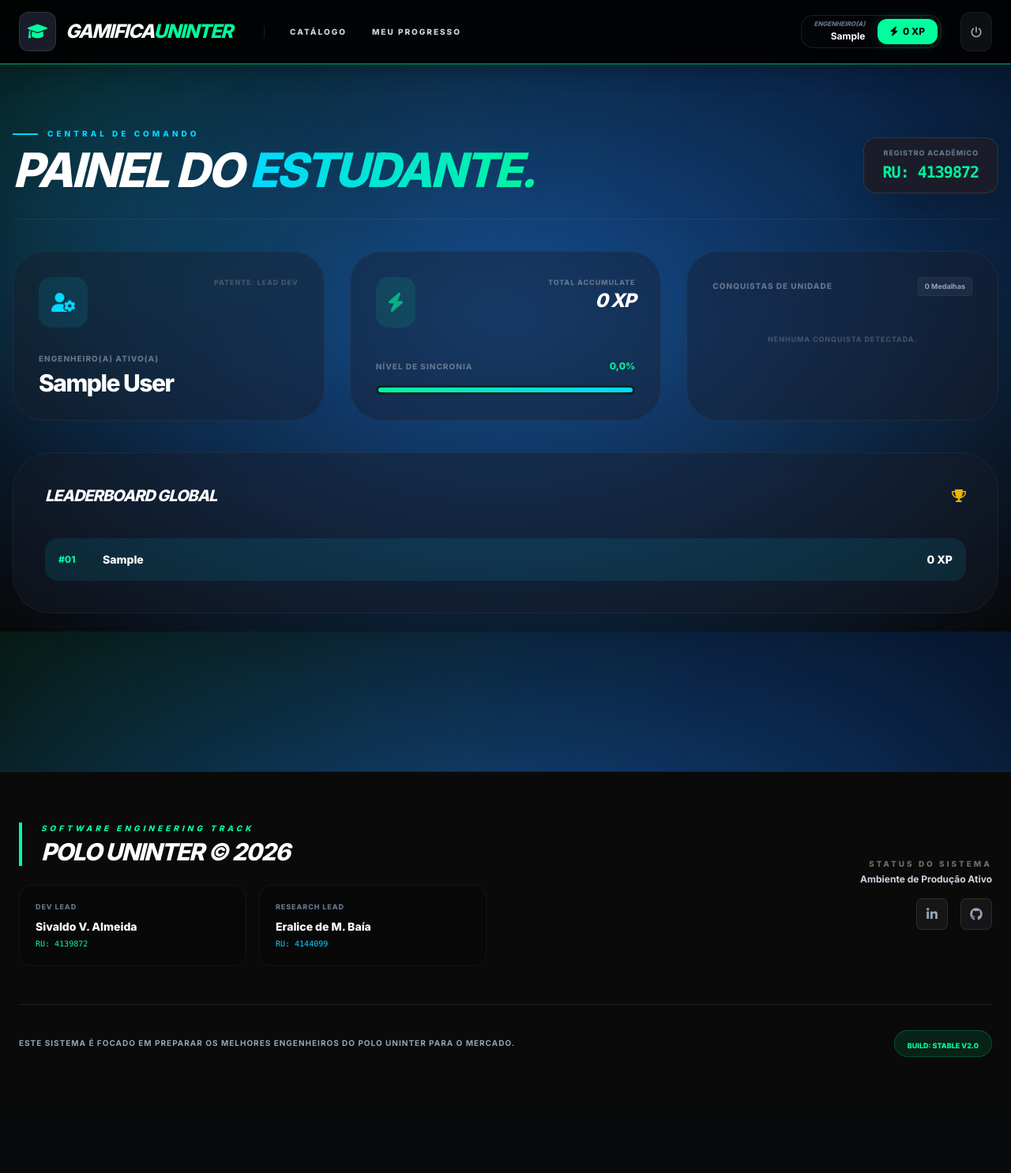
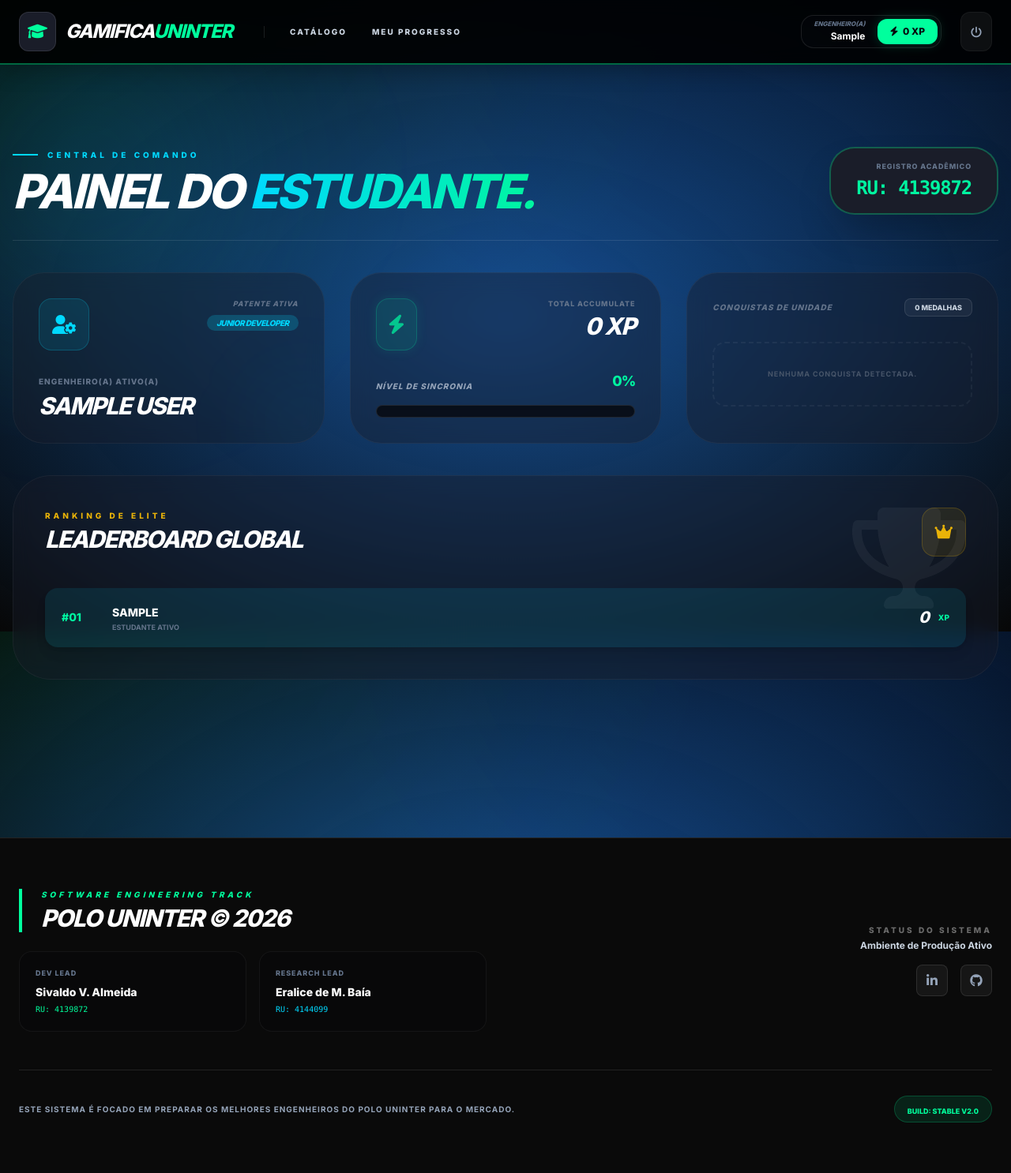
Before and after one commit to EngSivaldo/tcc-uninter-gamificacao-django, a Django app: page /accounts/dashboard/ in a window 1280 px wide. Shown: the whole page at 79% size. Before the commit the page ends 1339 px from the top, so only its background shows below. Run offline with Django 5.2, Linux system fonts and the light colour scheme; the visitor is signed in with stand-in values (Sample User, id 1); data comes from the database, SQL or seed files in the repository; data that the repository does not hold is empty; some libraries are stand-ins or nearby versions.

Commit message:
fix: corrige rotas do dashboard e ajusta lógica de progresso do aluno

```diff
--- a/apps/accounts/urls.py
+++ b/apps/accounts/urls.py
@@ -5,13 +5,14 @@
 app_name = 'accounts'
 
 urlpatterns = [
-    # Área Administrativa do Aluno
-    path('dashboard/', views.DashboardView.as_view(), name='dashboard'),
+    #Área do Estudante (Página Principal após o login)
+    # AJUSTADO: Removido o .as_view() e a linha duplicada
+    path('dashboard/', views.dashboard, name='dashboard'),
 
     # Fluxo de Autenticação (Django Auth System)
     path('login/', auth_views.LoginView.as_view(template_name='accounts/login.html'), name='login'),
     path('logout/', auth_views.LogoutView.as_view(), name='logout'),
 
-    # Fluxo de Novos Alunos (Conversão)
+    # Fluxo de Novos Alunos (Cadastro/Registro)
     path('register/', views.register, name='register'),
 ]
--- a/apps/accounts/views.py
+++ b/apps/accounts/views.py
@@ -1,72 +1,91 @@
-from django.views.generic import TemplateView
-from django.contrib.auth.mixins import LoginRequiredMixin
-from django.db.models import Sum
-from apps.gamification.models import UserMedal
-from .models import User
-# Importe o modelo
-from django.contrib.auth import login # Importante para logar o aluno na hora
-from django.contrib.auth import get_user_model
-# Arquivo: apps/accounts/views.py
 from django.shortcuts import render, redirect
-from django.contrib.auth.forms import UserCreationForm
+from django.contrib.auth import login, get_user_model
 from django.contrib import messages
 from django import forms
 from django.contrib.auth.forms import UserCreationForm
-from .models import User # Certifique-se que seu modelo User tem o campo 'ru'
+from django.contrib.auth.decorators import login_required
+from django.db.models import Sum
+from django.db.models.functions import Coalesce
 
-class DashboardView(LoginRequiredMixin, TemplateView):
-    template_name = 'accounts/dashboard.html'
+# Importação dos modelos de gamificação
+from apps.gamification.models import UserMedal, Trail, UserProgress
 
-    def get_context_data(self, **kwargs):
-        context = super().get_context_data(**kwargs)
+User = get_user_model()
 
-        # 1. Soma Real de Pontos do Banco (XP Total)
-        total = self.request.user.transactions.aggregate(total=Sum('quantity'))['total'] or 0
-
-        # 2. Lógica de Nível (Meta de 1000 XP para este exemplo)
-        goal = 1000
-        progress_percentage = (total / goal) * 100 if total < goal else 100
-
-        # 3. Busca de Medalhas Conquistadas (Novidade da Sprint 4)
-        # Buscamos as medalhas vinculadas ao usuário logado
-        conquistas = UserMedal.objects.filter(user=self.request.user).order_by('-earned_at')
-
-        # LÓGICA DO RANKING (Sprint 5)
-          # Busca os usuários, soma suas transações e ordena pelo     total de pontos
-        ranking = User.objects.annotate(
-            total_xp=Sum('transactions__quantity')
-        ).order_by('-total_xp')[:5] # Pega apenas os 5 melhores
-
-
-        # Envia tudo para o HTML
-        context['total_points'] = total
-        context['progress'] = progress_percentage
-        context['conquistas'] = conquistas
-        context['ranking'] = ranking
-
-        return context
-
-# 1. Criamos um formulário que inclui o campo RU
+# --- 1. FORMULÁRIO DE REGISTRO COM RU ---
 class StudentRegistrationForm(UserCreationForm):
-    ru = forms.CharField(label='Registro Acadêmico (RU)', max_length=20,
-                         widget=forms.TextInput(attrs={'class': 'w-full bg-dark-900/50 border border-white/10 rounded-2xl px-12 py-4 text-white outline-none'}))
+    ru = forms.CharField(
+        label='Registro Acadêmico (RU)',
+        max_length=20,
+        widget=forms.TextInput(attrs={
+            'class': 'w-full bg-dark-900/50 border border-white/10 rounded-2xl px-12 py-4 text-white outline-none focus:border-neon/50 transition-all',
+            'placeholder': 'Digite seu RU'
+        })
+    )
 
     class Meta(UserCreationForm.Meta):
         model = User
         fields = UserCreationForm.Meta.fields + ('ru',)
 
-# 2. Atualizamos a view para usar este novo formulário
+# --- 2. VIEW DE REGISTRO ---
 def register(request):
     if request.method == 'POST':
         form = StudentRegistrationForm(request.POST)
         if form.is_valid():
             user = form.save()
-            # LOGAR AUTOMATICAMENTE: O aluno já entra logado para pagar
             login(request, user)
-            messages.success(request, 'Conta criada com sucesso! Selecione sua forma de pagamento.')
-            # REDIRECIONAMENTO: Agora vai para o checkout que criaremos abaixo
+            messages.success(request, f'Bem-vindo(a), {user.username}!')
             return redirect('gamification:checkout')
     else:
         form = StudentRegistrationForm()
+    return render(request, 'accounts/register.html', {'form': form})
 
-    return render(request, 'accounts/register.html', {'form': form})
+@login_required
+def dashboard(request):
+    user = request.user
+
+    # 1. Busca capítulos concluídos (UserProgress armazena o que o aluno já fez)
+    # Corrigido: select_related('chapter') pois o modelo liga User ao Chapter
+    completed_chapters = UserProgress.objects.filter(user=user).select_related('chapter__trail')
+
+    # 2. Leaderboard Global (Top 5)
+    # Mantendo a lógica de soma das transações para o ranking real
+    ranking = User.objects.annotate(
+        total_xp_calc=Coalesce(Sum('transactions__quantity'), 0)
+    ).order_by('-total_xp_calc')[:5]
+
+    # 3. Estatísticas de Trilhas
+    trails = Trail.objects.all()
+    total_trails_count = trails.count()
+
+    # Lógica para contar quantas Trilhas estão 100% completas
+    completed_trails_count = 0
+    for trail in trails:
+        total_chapters_in_trail = trail.chapters.count()
+        # Conta quantos capítulos desta trilha o usuário já concluiu
+        done_in_trail = completed_chapters.filter(chapter__trail=trail).count()
+
+        if total_chapters_in_trail > 0 and done_in_trail == total_chapters_in_trail:
+            completed_trails_count += 1
+
+    # 4. Cálculo de Sincronia Global (Progresso Total no Sistema)
+    total_chapters_system = sum([t.chapters.count() for t in trails])
+    if total_chapters_system > 0:
+        sincronia_global = (completed_chapters.count() / total_chapters_system) * 100
+    else:
+        sincronia_global = 0
+
+    # 5. Conquistas (Medalhas)
+    conquistas = UserMedal.objects.filter(user=user).select_related('medal').order_by('-earned_at')
+
+    context = {
+        'user': user,
+        'ranking': ranking,
+        'conquistas': conquistas,
+        'total_points': user.xp,      # Saldo atual do modelo User
+        'progress': sincronia_global, # Percentual para a barra de cores
+        'total_trails': total_trails_count,
+        'completed_trails': completed_trails_count,
+    }
+
+    return render(request, 'accounts/dashboard.html', context)
--- a/templates/accounts/dashboard.html
+++ b/templates/accounts/dashboard.html
@@ -1,11 +1,11 @@
 {% extends 'base.html' %}
 
 {% block content %}
-<div x-data="{ open: false, selectedMedal: {} }" class="space-y-10 animate-fadeIn relative pb-20">
+<div x-data="{ open: false, selectedMedal: {} }" class="max-w-7xl mx-auto space-y-10 animate-fadeIn relative pb-20 pt-6">
 
     <div class="absolute -top-24 -left-24 w-96 h-96 bg-accent/10 blur-[120px] rounded-full pointer-events-none"></div>
 
-    <header class="relative z-10 flex flex-col md:flex-row justify-between items-start md:items-end gap-6 border-b border-white/5 pb-8">
+    <header class="relative z-10 flex flex-col md:flex-row justify-between items-start md:items-end gap-6 border-b border-white/10 pb-8">
         <div class="space-y-2">
             <div class="flex items-center gap-3">
                 <span class="h-[2px] w-8 bg-accent"></span>
@@ -16,45 +16,52 @@
             </h1>
         </div>
 
-        <div class="bg-dark-800 border border-white/10 px-6 py-3 rounded-2xl flex flex-col items-end shadow-2xl">
-            <span class="text-[9px] font-black text-slate-500 uppercase tracking-widest mb-1">Registro Acadêmico</span>
-            <span class="text-xl font-mono font-black text-neon tracking-tighter">RU: {{ user.ru|default:"4139872" }}</span>
+        <div class="bg-dark-800 border-2 border-neon/30 px-8 py-4 rounded-[2rem] flex flex-col items-end shadow-2xl relative overflow-hidden group">
+            <div class="absolute inset-0 bg-neon/5 translate-y-full group-hover:translate-y-0 transition-transform"></div>
+            <span class="relative z-10 text-[9px] font-black text-slate-500 uppercase tracking-widest mb-1">Registro Acadêmico</span>
+            <span class="relative z-10 text-2xl font-mono font-black text-neon tracking-tighter">RU: {{ user.ru|default:"4139872" }}</span>
         </div>
     </header>
 
     <div class="grid grid-cols-1 lg:grid-cols-3 gap-8">
 
-        <div class="bg-dark-800/40 backdrop-blur-md border border-white/5 rounded-[2.5rem] p-8 flex flex-col justify-between hover:border-accent/30 transition-all group">
-            <div class="flex justify-between items-start mb-8">
-                <div class="p-4 bg-accent/10 rounded-2xl text-accent">
+        <div class="bg-dark-800/40 backdrop-blur-md border border-white/5 rounded-[2.5rem] p-8 flex flex-col justify-between hover:border-accent/30 transition-all group relative overflow-hidden">
+            <div class="flex justify-between items-start mb-8 relative z-10">
+                <div class="p-4 bg-accent/10 rounded-2xl text-accent border border-accent/20">
                     <i class="fas fa-user-gear text-2xl"></i>
                 </div>
-                <span class="text-[9px] font-black text-slate-600 uppercase tracking-widest">Patente: Lead Dev</span>
+                <div class="text-right">
+                    <span class="text-[9px] font-black text-slate-500 uppercase tracking-widest block mb-1 italic">Patente Ativa</span>
+                    <span class="bg-accent/20 text-accent px-3 py-1 rounded-full text-[10px] font-black uppercase italic tracking-tighter">
+                        {{ user.get_rank|default:"Lead Dev" }}
+                    </span>
+                </div>
             </div>
-            <div>
+            <div class="relative z-10">
                 <h3 class="text-[10px] font-black text-slate-500 uppercase tracking-widest mb-2">Engenheiro(a) Ativo(a)</h3>
-                <p class="text-3xl font-black text-white tracking-tighter leading-none group-hover:text-accent transition-colors">
+                <p class="text-3xl font-black text-white tracking-tighter leading-none group-hover:text-accent transition-colors italic uppercase">
                     {{ user.get_full_name|title|default:user.username|title }}
                 </p>
             </div>
+            <div class="absolute -right-10 -bottom-10 w-32 h-32 bg-accent/5 blur-[50px] rounded-full"></div>
         </div>
 
-        <div class="bg-dark-800/40 backdrop-blur-md border border-white/5 rounded-[2.5rem] p-8 flex flex-col justify-between hover:border-neon/30 transition-all">
+        <div class="bg-dark-800/40 backdrop-blur-md border border-white/5 rounded-[2.5rem] p-8 flex flex-col justify-between hover:border-neon/30 transition-all group">
             <div class="flex justify-between items-start mb-6">
-                <div class="p-4 bg-neon/10 rounded-2xl text-neon">
+                <div class="p-4 bg-neon/10 rounded-2xl text-neon border border-neon/20 shadow-[0_0_15px_rgba(0,245,160,0.1)]">
                     <i class="fas fa-bolt text-2xl animate-pulse"></i>
                 </div>
                 <div class="text-right">
-                    <span class="text-[9px] font-black text-slate-500 uppercase tracking-widest block">Total Accumulate</span>
-                    <span class="text-2xl font-black text-white italic tracking-tighter">{{ total_points }} XP</span>
+                    <span class="text-[9px] font-black text-slate-500 uppercase tracking-widest block mb-1">Total Accumulate</span>
+                    <span class="text-3xl font-black text-white italic tracking-tighter">{{ total_points }} XP</span>
                 </div>
             </div>
             <div class="space-y-4">
                 <div class="flex justify-between items-end">
-                    <span class="text-[10px] font-black text-slate-500 uppercase tracking-widest">Nível de Sincronia</span>
-                    <span class="text-xs font-black text-neon">{{ progress }}%</span>
+                    <span class="text-[10px] font-black text-slate-400 uppercase tracking-widest italic">Nível de Sincronia</span>
+                    <span class="text-lg font-black text-neon tracking-tighter">{{ progress }}%</span>
                 </div>
-                <div class="h-3 w-full bg-dark-900 rounded-full overflow-hidden p-0.5 border border-white/5">
+                <div class="h-4 w-full bg-dark-950/80 rounded-full overflow-hidden p-1 border border-white/10 shadow-inner">
                     <div class="h-full bg-gradient-to-r from-neon to-accent rounded-full shadow-[0_0_15px_rgba(0,245,160,0.5)] transition-all duration-1000"
                          style="width: {{ progress }}%"></div>
                 </div>
@@ -63,8 +70,8 @@
 
         <div class="bg-dark-800/40 backdrop-blur-md border border-white/5 rounded-[2.5rem] p-8">
             <div class="flex justify-between items-center mb-8">
-                <h3 class="text-[10px] font-black text-slate-500 uppercase tracking-widest">Conquistas de Unidade</h3>
-                <span class="px-2 py-1 bg-white/5 rounded text-[9px] font-bold text-slate-400 border border-white/5">
+                <h3 class="text-[10px] font-black text-slate-500 uppercase tracking-widest italic">Conquistas de Unidade</h3>
+                <span class="px-3 py-1 bg-white/5 rounded-lg text-[9px] font-black text-slate-300 border border-white/10 uppercase">
                     {{ conquistas|length }} Medalhas
                 </span>
             </div>
@@ -77,13 +84,13 @@
                                 date: '{{ conquista.earned_at|date:'d/m/Y' }}',
                                 icon: '{% if conquista.medal.icon %}{{ conquista.medal.icon.url }}{% endif %}'
                              }"
-                             class="medal-slot group relative aspect-square rounded-2xl bg-dark-900 border border-white/10 flex items-center justify-center p-2 transition-all hover:border-neon/50 hover:bg-dark-700">
+                             class="medal-slot group relative aspect-square rounded-2xl bg-dark-950/50 border border-white/10 flex items-center justify-center p-2 transition-all hover:border-neon/50 hover:bg-dark-700 shadow-lg">
 
                         <div class="absolute inset-0 bg-neon/5 opacity-0 group-hover:opacity-100 transition-opacity rounded-2xl"></div>
 
                         {% if conquista.medal.icon %}
                             <img src="{{ conquista.medal.icon.url }}" alt="{{ conquista.medal.name }}"
-                                 class="w-10 h-10 md:w-12 md:h-12 object-contain z-10 filter drop-shadow-[0_0_8px_rgba(255,255,255,0.2)] group-hover:drop-shadow-[0_0_12px_rgba(0,245,160,0.5)] group-hover:scale-110 transition-all duration-300">
+                                 class="w-10 h-10 md:w-12 md:h-12 object-contain z-10 drop-shadow-[0_0_8px_rgba(255,255,255,0.2)] group-hover:drop-shadow-[0_0_15px_rgba(0,245,160,0.5)] group-hover:scale-110 transition-all duration-300">
                         {% else %}
                             <i class="fas fa-award text-2xl text-slate-700 group-hover:text-neon transition-colors z-10"></i>
                         {% endif %}
@@ -93,7 +100,7 @@
                         </div>
                     </button>
                 {% empty %}
-                    <div class="col-span-4 py-4 text-center">
+                    <div class="col-span-4 py-8 text-center border-2 border-dashed border-white/5 rounded-2xl">
                         <p class="text-[9px] font-bold text-slate-600 uppercase tracking-widest">Nenhuma conquista detectada.</p>
                     </div>
                 {% endfor %}
@@ -101,20 +108,38 @@
         </div>
     </div>
 
-    <div class="bg-dark-800/40 backdrop-blur-md border border-white/5 rounded-[3rem] p-10">
-        <div class="flex items-center justify-between mb-10">
-            <h3 class="text-xl font-black text-white italic uppercase tracking-tighter">Leaderboard Global</h3>
-            <i class="fas fa-trophy text-yellow-500"></i>
+    <div class="bg-dark-800/40 backdrop-blur-md border border-white/5 rounded-[3rem] p-10 relative overflow-hidden">
+        <div class="absolute top-0 right-0 p-10 opacity-5">
+            <i class="fas fa-trophy text-9xl text-white"></i>
         </div>
-        <div class="space-y-3">
+
+        <div class="flex items-center justify-between mb-10 relative z-10">
+            <div class="space-y-1">
+                <p class="text-yellow-500 text-[10px] font-black uppercase tracking-[0.4em]">Ranking de Elite</p>
+                <h3 class="text-3xl font-black text-white italic uppercase tracking-tighter">Leaderboard Global</h3>
+            </div>
+            <div class="p-4 bg-yellow-500/10 rounded-2xl text-yellow-500 border border-yellow-500/20">
+                <i class="fas fa-crown text-xl"></i>
+            </div>
+        </div>
+
+        <div class="space-y-3 relative z-10">
             {% for estudante in ranking %}
-            <div class="flex items-center justify-between p-4 rounded-2xl transition-all border border-transparent
-                        {% if estudante == user %}bg-accent/10 border-accent/20{% else %}hover:bg-white/[0.02]{% endif %}">
+            <div class="flex items-center justify-between p-5 rounded-2xl transition-all border border-transparent
+                        {% if estudante == user %}bg-accent/10 border-accent/30 shadow-lg{% else %}hover:bg-white/[0.03]{% endif %}">
                 <div class="flex items-center gap-6">
-                    <span class="w-8 font-black text-xs {% if forloop.counter <= 3 %}text-neon{% else %}text-slate-700{% endif %}">#0{{ forloop.counter }}</span>
-                    <span class="text-sm font-black text-white">{{ estudante.username|title }}</span>
+                    <span class="w-10 font-black text-sm {% if forloop.counter <= 3 %}text-neon{% else %}text-slate-600{% endif %}">
+                        #0{{ forloop.counter }}
+                    </span>
+                    <div class="flex flex-col leading-none">
+                        <span class="text-sm font-black text-white uppercase">{{ estudante.username|title }}</span>
+                        <span class="text-[9px] font-bold text-slate-500 mt-1">ESTUDANTE ATIVO</span>
+                    </div>
                 </div>
-                <span class="text-sm font-black text-white">{{ estudante.total_xp|default:0 }} XP</span>
+                <div class="flex items-center gap-3">
+                    <span class="text-xl font-black text-white italic tracking-tighter">{{ estudante.total_xp|default:0 }}</span>
+                    <span class="text-[10px] font-black text-neon uppercase">XP</span>
+                </div>
             </div>
             {% endfor %}
         </div>
@@ -122,15 +147,15 @@
 
     <div x-show="open"
          x-transition:enter="transition ease-out duration-300"
-         x-transition:enter-start="opacity-0 translate-y-8"
-         x-transition:enter-end="opacity-100 translate-y-0"
+         x-transition:enter-start="opacity-0 translate-y-8 scale-95"
+         x-transition:enter-end="opacity-100 translate-y-0 scale-100"
          class="fixed inset-0 z-[150] flex items-center justify-center p-6 bg-dark-950/90 backdrop-blur-xl"
          style="display: none;">
 
         <div @click.away="open = false"
-             class="bg-dark-800 border border-white/10 rounded-[3rem] shadow-[0_0_100px_rgba(0,0,0,0.8)] max-w-sm w-full p-10 text-center relative overflow-hidden">
+             class="bg-dark-800 border-2 border-white/10 rounded-[3rem] shadow-[0_0_100px_rgba(0,0,0,0.8)] max-w-sm w-full p-10 text-center relative overflow-hidden">
 
-            <div class="absolute top-0 left-0 w-full h-1 bg-gradient-to-r from-transparent via-neon to-transparent shadow-[0_0_15px_rgba(0,245,160,0.8)]"></div>
+            <div class="absolute top-0 left-0 w-full h-1.5 bg-gradient-to-r from-transparent via-neon to-transparent shadow-[0_0_15px_rgba(0,245,160,0.8)]"></div>
 
             <button @click="open = false" class="absolute top-6 right-6 text-slate-500 hover:text-white transition-colors">
                 <i class="fas fa-times"></i>
@@ -138,10 +163,9 @@
 
             <div class="relative inline-block mb-8">
                 <div class="absolute inset-0 bg-neon/20 blur-[40px] rounded-full animate-pulse"></div>
-                <div class="absolute inset-0 bg-accent/10 blur-[20px] rounded-full"></div>
 
                 <template x-if="selectedMedal.icon">
-                    <img :src="selectedMedal.icon" class="w-32 h-32 relative z-10 drop-shadow-[0_0_20px_rgba(255,255,255,0.4)] brightness-125">
+                    <img :src="selectedMedal.icon" class="w-32 h-32 relative z-10 drop-shadow-[0_0_20px_rgba(255,255,255,0.4)] brightness-110">
                 </template>
                 <template x-if="!selectedMedal.icon">
                     <div class="w-32 h-32 bg-dark-700 rounded-full flex items-center justify-center text-neon relative z-10 border border-white/10">
@@ -150,16 +174,16 @@
                 </template>
             </div>
 
-            <h2 class="text-3xl font-black text-white tracking-tighter mb-2" x-text="selectedMedal.name"></h2>
+            <h2 class="text-3xl font-black text-white tracking-tighter mb-2 uppercase italic" x-text="selectedMedal.name"></h2>
 
             <div class="bg-neon/10 text-neon text-[10px] font-black px-4 py-2 rounded-full inline-block mb-6 uppercase tracking-[0.2em] border border-neon/20">
-                Data de Aquisição: <span x-text="selectedMedal.date"></span>
+                Data de Conquista: <span x-text="selectedMedal.date"></span>
             </div>
 
             <p class="text-slate-400 text-sm leading-relaxed mb-10 italic" x-text="selectedMedal.desc"></p>
 
             <button @click="open = false"
-                    class="w-full bg-white text-dark-950 font-black py-4 rounded-2xl hover:bg-neon transition-all uppercase italic tracking-tighter shadow-xl">
+                    class="w-full bg-neon text-dark-950 font-black py-4 rounded-2xl hover:brightness-110 transition-all uppercase italic tracking-tighter shadow-xl">
                 Fechar Interface
             </button>
         </div>
@@ -167,17 +191,19 @@
 </div>
 
 <style>
-    /* Filtro global para todas as medalhas aparecerem mais */
+    /* Filtros para as medalhas brilharem mais */
     .medal-slot img {
-        filter: brightness(1.2) contrast(1.1) drop-shadow(0 0 5px rgba(255,255,255,0.1));
+        filter: brightness(1.1) contrast(1.1) drop-shadow(0 0 5px rgba(255,255,255,0.1));
     }
 
     .animate-pulse {
         animation: pulse 3s cubic-bezier(0.4, 0, 0.6, 1) infinite;
     }
     @keyframes pulse {
-        0%, 100% { opacity: 0.5; transform: scale(1); }
-        50% { opacity: 0.8; transform: scale(1.05); }
+        0%, 100% { opacity: 0.6; transform: scale(1); }
+        50% { opacity: 1; transform: scale(1.05); }
     }
+    .animate-fadeIn { animation: fadeIn 0.8s ease-out; }
+    @keyframes fadeIn { from { opacity: 0; transform: translateY(20px); } to { opacity: 1; transform: translateY(0); } }
 </style>
 {% endblock %}
```
Also changed, not shown: apps/accounts/models.py (+55 -8 lines).
